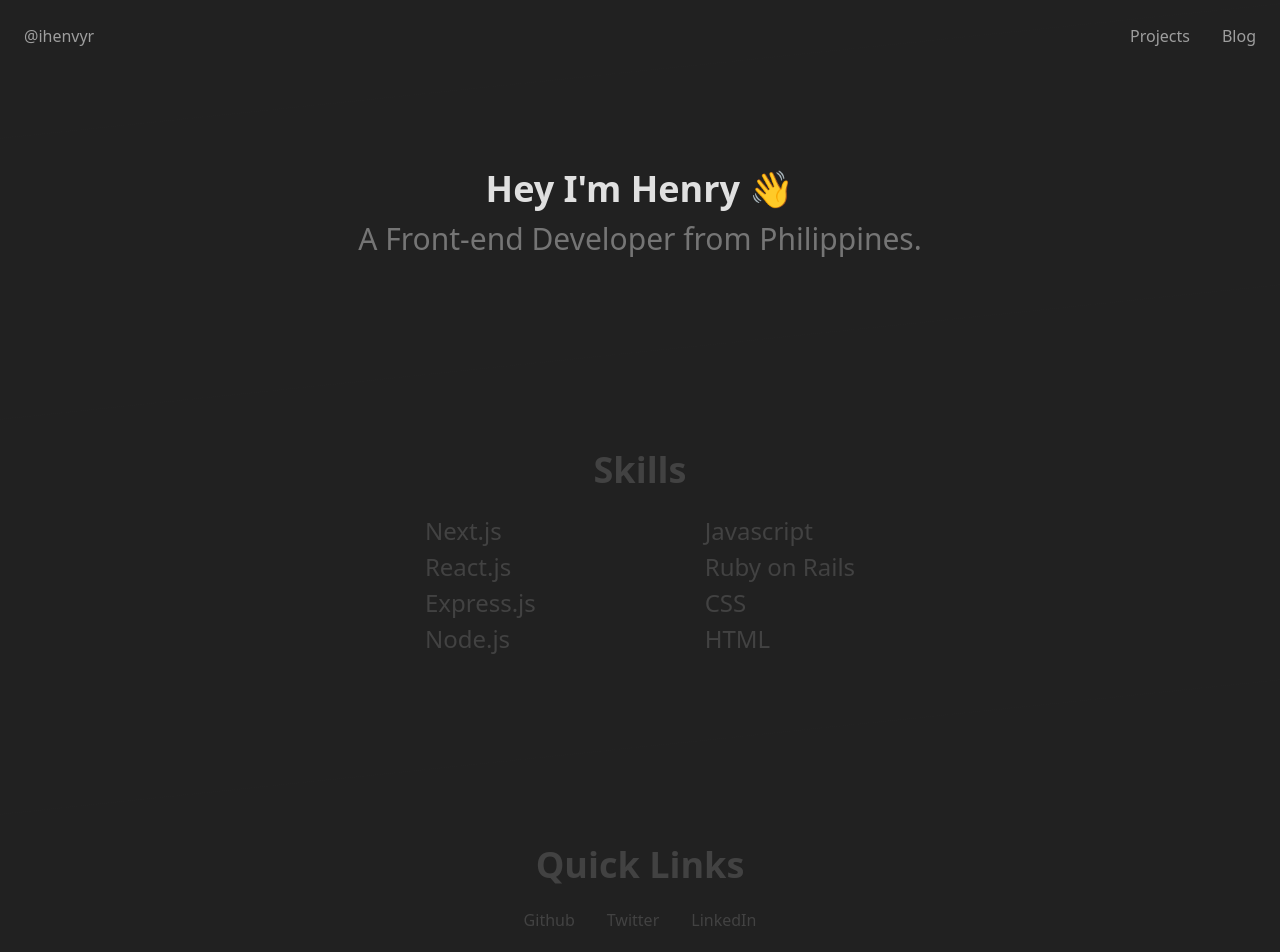
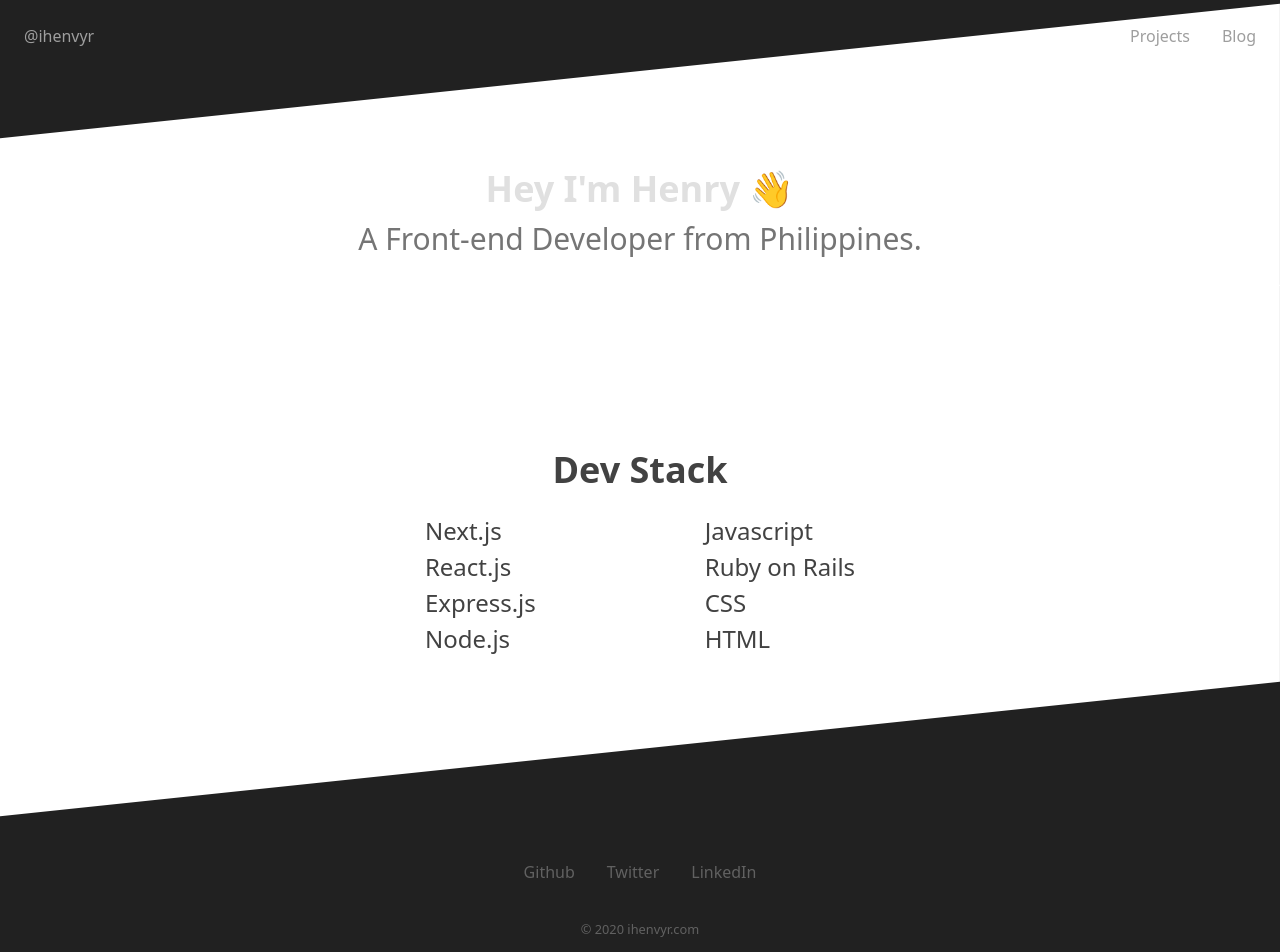
Before and after one commit to ihenvyr/ihenvyr.com, a Next.js app: page / in a window 1280 px wide. Shown: the top 952 px of the page. Built offline with nearby package versions, Linux system fonts and the light colour scheme.

Commit message:
Minor page fixes

```diff
--- a/src/components/footer.jsx
+++ b/src/components/footer.jsx
@@ -1,11 +1,15 @@
 import React from "react";
 import Container from "./container";
-import DiagonalBox from "./diagonal-box";
 
 const Footer = () => {
   return (
-    <footer className="bg-gray-900" role="contentinfo">
+    <footer className="bg-gray-900 pt-24" role="contentinfo">
       <Container>
+        <ul className="text-center mt-4">
+          <li className="inline-block px-4"><a target="_blank" href="https://github.com/ihenvyr">Github</a></li>
+          <li className="inline-block px-4"><a target="_blank" href="https://twitter.com/ihenvyr">Twitter</a></li>
+          <li className="inline-block px-4"><a target="_blank" href="https://www.linkedin.com/in/ihenvyr">LinkedIn</a></li>
+        </ul>
         <p className="text-center p-8"><small>&copy; {(new Date()).getFullYear()} ihenvyr.com</small></p>
       </Container>
     </footer>
--- a/src/layouts/page.jsx
+++ b/src/layouts/page.jsx
@@ -7,7 +7,7 @@
   return (
     <>
       <Header/>
-      <main className="min-h-screen" role="main">{props.children}</main>
+      <main role="main">{props.children}</main>
       <Footer/>
     </>
   );
--- a/src/pages/index.jsx
+++ b/src/pages/index.jsx
@@ -31,7 +31,7 @@
         <Container>
           <div className="text-gray-800 max-w-3xl mx-auto">
             <div className="text-center">
-              <H1>Skills</H1>
+              <H1>Dev Stack</H1>
             </div>
 
             <div className="flex justify-evenly">
@@ -52,24 +52,6 @@
           </div>
         </Container>
       </DiagonalBox>
-
-      <DiagonalBox colorA={"#E0E0E0"} colorB={"#E0E0E0"}>
-        <Container>
-          <div className="text-gray-800 max-w-3xl mx-auto">
-            <div className="text-center">
-              <H1>Quick Links</H1>
-            </div>
-
-            <ul className="text-center mt-4">
-              <li className="inline-block px-4"><a target="_blank" href="https://github.com/ihenvyr">Github</a></li>
-              <li className="inline-block px-4"><a target="_blank" href="https://twitter.com/ihenvyr">Twitter</a></li>
-              <li className="inline-block px-4"><a target="_blank" href="https://www.linkedin.com/in/ihenvyr">LinkedIn</a></li>
-            </ul>
-          </div>
-        </Container>
-      </DiagonalBox>
-
-      <DiagonalBox colorA={"#212121"} colorB={"#212121"}/>
     </Page>
   );
 };
```
